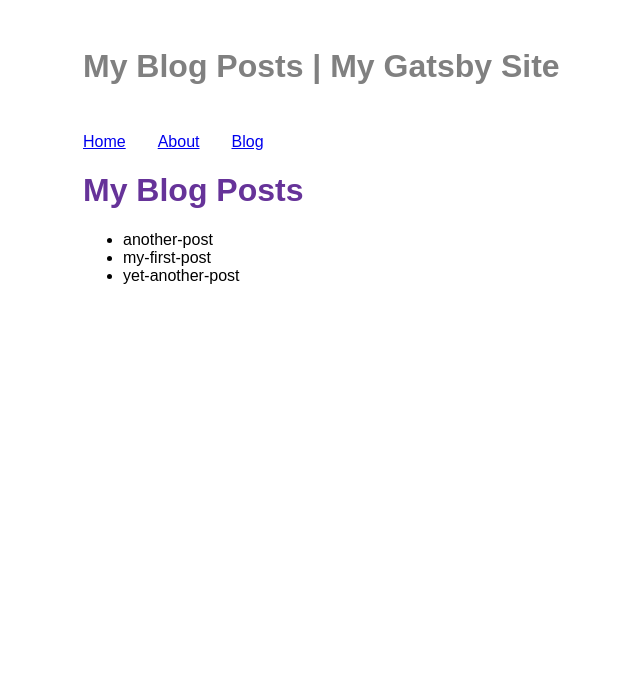
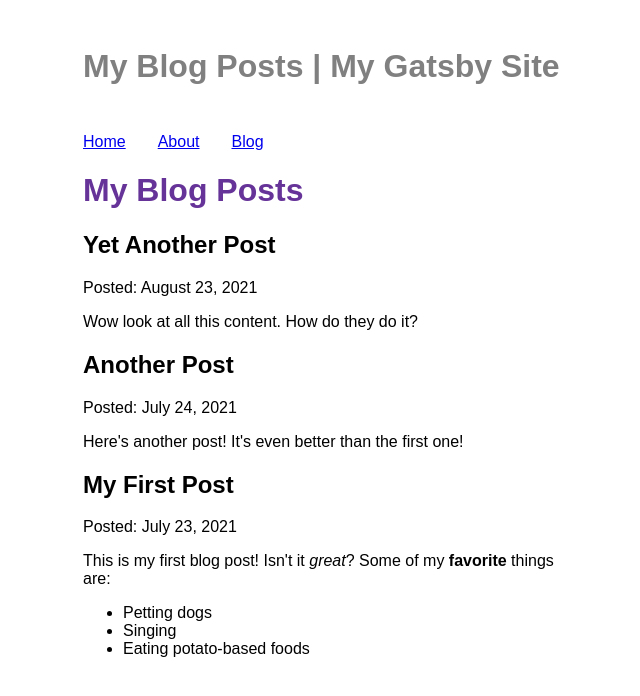
Before and after one commit to margochuloy/my-gatsby-site, a Gatsby site: page /blog in a window 1280 px wide. Shown: the whole page, without its empty margins (307-947 px from the left). Built offline with nearby package versions, Linux system fonts and the light colour scheme; Gatsby itself is replaced by a stand-in of ours.

Commit message:
Finished Gatsby Tutorial Part 5

```diff
--- a/blog/yet-another-post.mdx
+++ b/blog/yet-another-post.mdx
@@ -1,4 +1,6 @@
+---
 title: "Yet Another Post"
-date: "2021-07-25"
+date: "2021-08-23"
 ---
+
 Wow look at all this content. How do they do it?
--- a/src/pages/blog.js
+++ b/src/pages/blog.js
@@ -1,28 +1,36 @@
 import * as React from 'react'
 import Layout from '../components/layout'
 import { graphql } from 'gatsby'
+import { MDXRenderer } from 'gatsby-plugin-mdx'
 
 const BlogPage = ({ data }) => {
     return (
       <Layout pageTitle="My Blog Posts">
-        <ul>
-        {
-          data.allFile.nodes.map(node => (
-            <li key={node.name}>
-              {node.name}
-            </li>
-          ))
-        }
-        </ul>
+          {
+        data.allMdx.nodes.map((node) => (
+          <article key={node.id}>
+            <h2>{node.frontmatter.title}</h2>
+            <p>Posted: {node.frontmatter.date}</p>
+            <MDXRenderer>
+              {node.body}
+            </MDXRenderer>
+          </article>
+        ))
+      }
       </Layout>
     )
   }
 
 export const query = graphql`
   query {
-    allFile {
+    allMdx(sort: {fields: frontmatter___date, order: DESC}) {
       nodes {
-        name
+        frontmatter {
+          date(formatString: "MMMM D, YYYY")
+          title
+        }
+        id
+        body
       }
     }
   }
```
